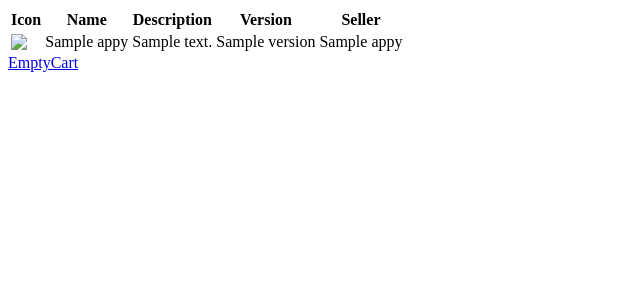
After one commit to roadrunner2348/app-requester, a Django app: template app_requester/requester/templates/requester/cart.html in a window 1280 px wide. The commit adds this page. Shown: the top 300 px of the page, without its empty margins (0-640 px from the left). Run offline with Django 3.2, Linux system fonts and the light colour scheme; the template is opened without the code that fills it: most values are stand-ins (such as "Sample title", 1, 10 or a date in 2020).

Commit message:
added cart and checkout functionality

```diff
--- /dev/null
+++ b/app_requester/requester/templates/requester/cart.html
@@ -0,0 +1,21 @@
+<table>
+<tr>
+  <th>Icon</th>
+  <th>Name</th>
+  <th>Description</th>
+  <th>Version</th>
+  <th>Seller</th>
+</tr>
+{% for results in cartData %}
+{% for item in results.results %}
+<tr>
+  <td><img src="{{ item.artworkUrl60 }}"></img></td>
+  <td>{{ item.trackCensoredName }}</td>
+  <td>{{ item.description|truncatewords:20 }}</td>
+  <td>{{ item.version }}</td>
+  <td>{{ item.sellerName }}</td>
+</tr>
+{% endfor %}
+{% endfor %}
+</table>
+<a href="{% url 'emptyCart' %}">EmptyCart</a>
--- a/app_requester/requester/templates/requester/index.html
+++ b/app_requester/requester/templates/requester/index.html
@@ -3,6 +3,8 @@
   <input id="search" type="text" name="search">
   <input type="submit" value="search">
 </form>
+
+<h4><a href="{% url 'getCart' %}">Cart({{ cartCount }})</a></h4>
 
 {{ results.resultCount }} Results Found....
 <table>
@@ -11,6 +13,7 @@
     <th>Description</th>
     <th>Version</th>
     <th>Price</th>
+    <th></th>
   </tr>
 {% for app in results.results %}
   <tr>
@@ -18,6 +21,7 @@
     <td>{{ app.description | truncatewords:20 }}
     <td>{{ app.version }}</td>
     <td>{{ app.formattedPrice }}</td>
+    <td><a href="{% url 'addToCart' app.trackId %}">Add to Cart</a></td>
   </tr>
 {% endfor %}
 </table>
--- a/app_requester/requester/urls.py
+++ b/app_requester/requester/urls.py
@@ -5,4 +5,9 @@ from . import views
 urlpatterns = [
     url(r'^$', views.index, name='index'),
     url(r'^(?P<lookup>[0-9]+)/$', views.app, name="app"),
+    url(r'^addtocart/(?P<lookup>[0-9]+)/$', views.addToCart, name="addToCart"),
+    url(r'^cart$', views.getCart, name="getCart"),
+    url(r'^emptycart$', views.emptyCart, name="emptyCart"),
+    url(r'^checkout$', views.createRequest, name="createRequest"),
+
 ]
```
Also changed, not shown: app_requester/requester/views.py (+34 -2 lines).
